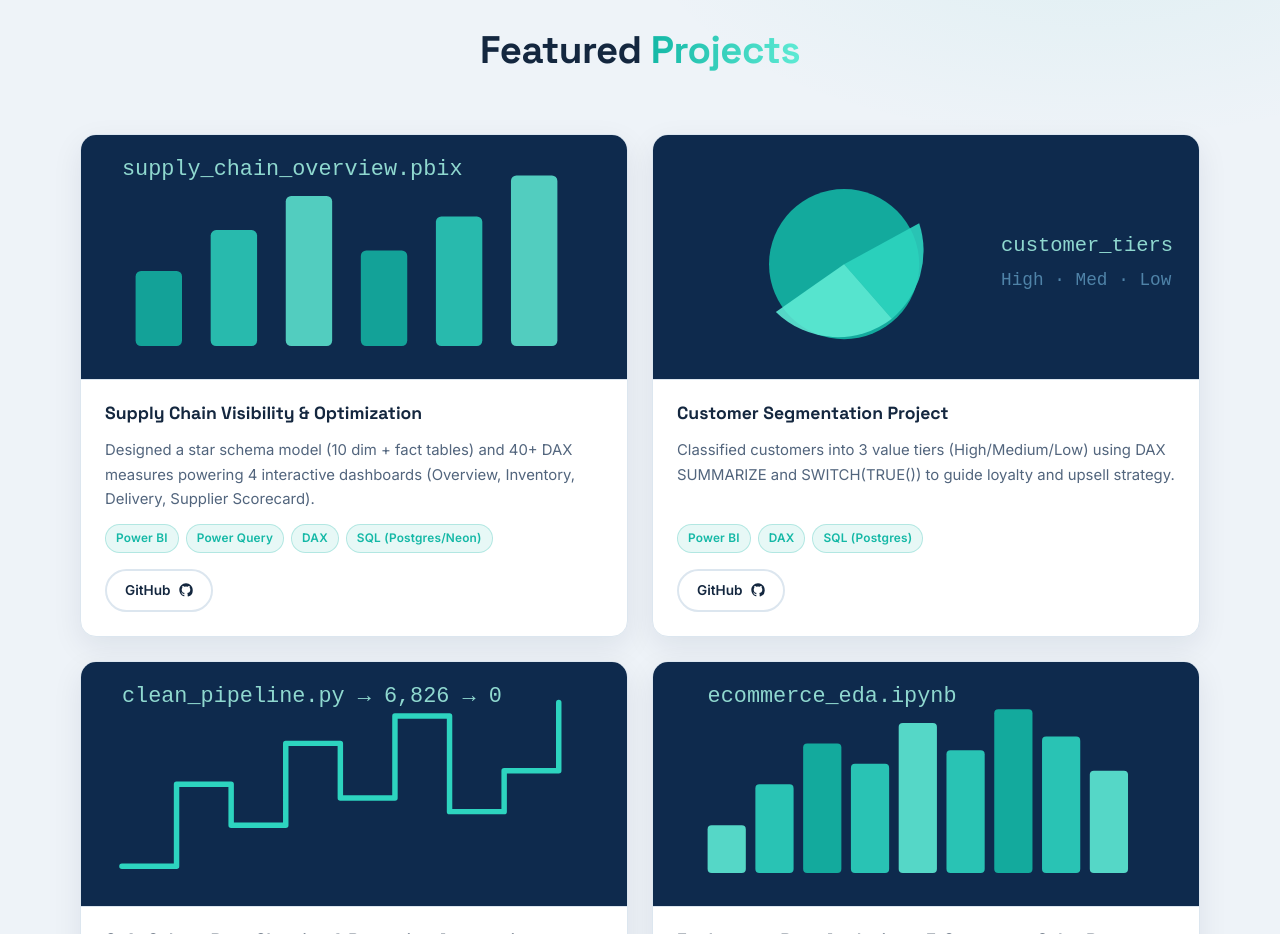
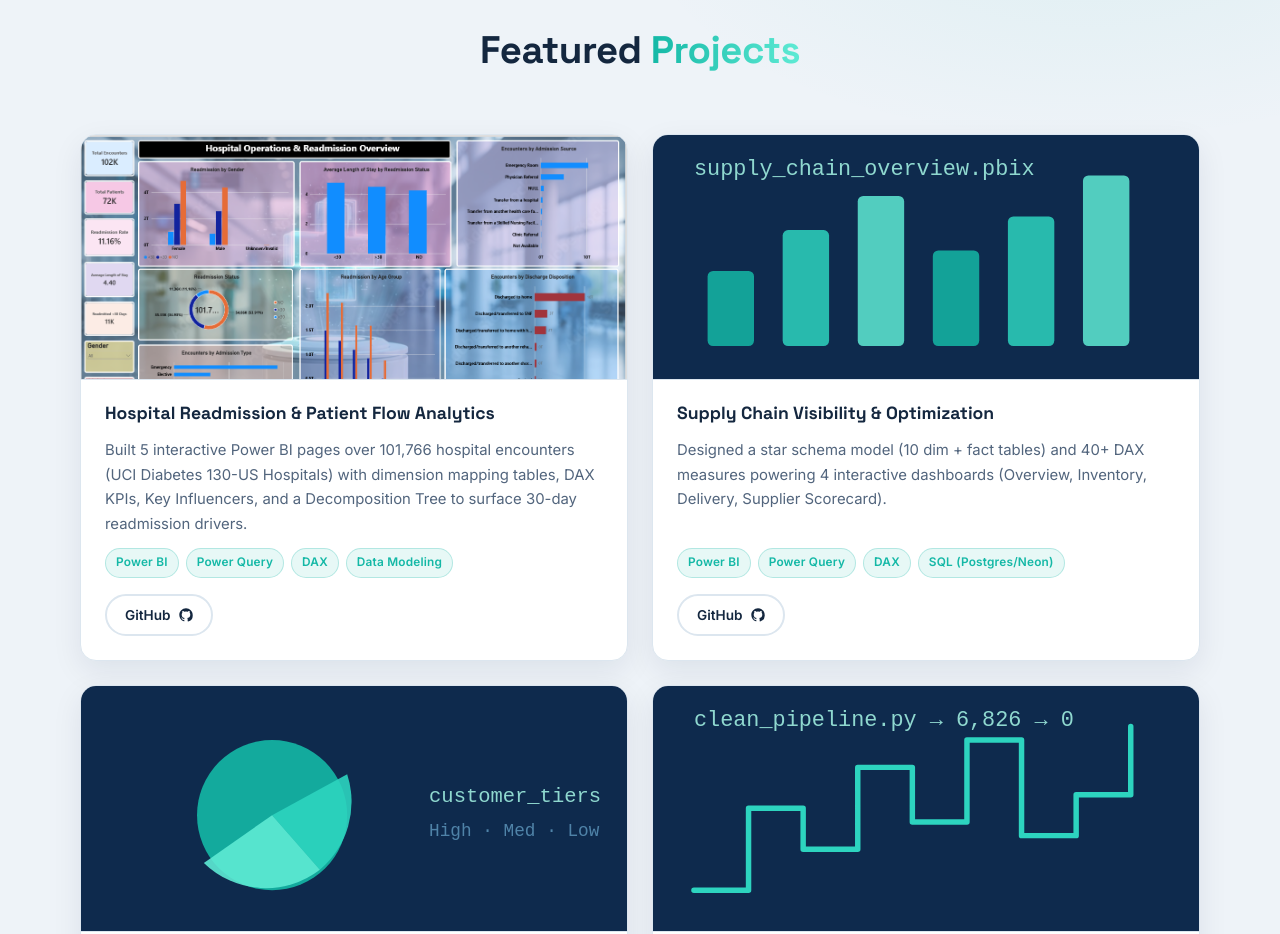
Before and after one commit to nitishkumarydv/Portfolio, a website: page index.html in a window 1280 px wide. Shown: the part 3020-3954 px from the top of the page. Drawn offline with Linux system fonts and the light colour scheme.

Commit message:
Update portfolio

```diff
--- a/css/style.css
+++ b/css/style.css
@@ -407,6 +407,8 @@ button { font: inherit; color: inherit; background: none; border: 0; cursor: poi
 .project-media { aspect-ratio: 400 / 180; overflow: hidden; border-bottom: 1px solid var(--border); }
 .project-media svg { width: 100%; height: 100%; transition: transform .5s ease; }
 .project-card:hover .project-media svg { transform: scale(1.05); }
+.project-media img { display: block; width: 100%; height: 100%; object-fit: cover; object-position: top; transition: transform .5s ease; }
+.project-card:hover .project-media img { transform: scale(1.05); }
 
 .project-body { display: flex; flex-direction: column; gap: 12px; flex: 1; padding: 22px 24px 24px; }
 .project-body h3 { font-family: var(--font-display); font-size: 1.1rem; line-height: 1.35; }
--- a/index.html
+++ b/index.html
@@ -243,6 +243,24 @@
         <div class="projects-grid">
 
           <article class="project-card reveal" style="--i:0">
+            <div class="project-media">
+              <img src="assets/hospital-readmission-overview.png" alt="Executive Overview dashboard from the Hospital Readmission Analytics Power BI report" width="1205" height="676" loading="lazy">
+            </div>
+            <div class="project-body">
+              <h3>Hospital Readmission &amp; Patient Flow Analytics</h3>
+              <p>Built 5 interactive Power BI pages over 101,766 hospital encounters (UCI Diabetes 130-US Hospitals) with dimension mapping tables, DAX KPIs, Key Influencers, and a Decomposition Tree to surface 30-day readmission drivers.</p>
+              <ul class="tags" aria-label="Technologies used">
+                <li>Power BI</li><li>Power Query</li><li>DAX</li><li>Data Modeling</li>
+              </ul>
+              <div class="project-links">
+                <a class="btn btn-outline btn-sm" href="https://github.com/nitishkumarydv/hospital-readmission-powerbi-analytics" target="_blank" rel="noopener noreferrer" aria-label="GitHub repository for Hospital Readmission and Patient Flow Analytics">GitHub
+                  <svg viewBox="0 0 24 24" width="14" height="14" fill="currentColor" aria-hidden="true"><path d="M12 .5C5.65.5.5 5.65.5 12c0 5.08 3.29 9.39 7.86 10.91.58.11.79-.25.79-.56 0-.27-.01-1.17-.02-2.12-3.2.7-3.87-1.36-3.87-1.36-.52-1.33-1.28-1.68-1.28-1.68-1.04-.71.08-.7.08-.7 1.15.08 1.76 1.19 1.76 1.19 1.03 1.76 2.69 1.25 3.35.96.1-.75.4-1.25.72-1.54-2.55-.29-5.24-1.28-5.24-5.68 0-1.26.45-2.28 1.19-3.09-.12-.29-.52-1.46.11-3.05 0 0 .97-.31 3.17 1.18a11 11 0 0 1 5.77 0c2.2-1.49 3.16-1.18 3.16-1.18.63 1.59.24 2.76.12 3.05.74.81 1.18 1.83 1.18 3.09 0 4.41-2.69 5.38-5.26 5.66.41.36.78 1.06.78 2.14 0 1.54-.02 2.79-.02 3.17 0 .31.21.68.8.56A10.52 10.52 0 0 0 23.5 12C23.5 5.65 18.35.5 12 .5z"/></svg>
+                </a>
+              </div>
+            </div>
+          </article>
+
+          <article class="project-card reveal" style="--i:1">
             <div class="project-media" aria-hidden="true">
               <svg viewBox="0 0 400 180" preserveAspectRatio="xMidYMid slice"><rect width="400" height="180" fill="#0e2a4d"/><rect x="40" y="100" width="34" height="55" rx="4" fill="#14b8a6" opacity=".85"/><rect x="95" y="70" width="34" height="85" rx="4" fill="#2dd4bf" opacity=".85"/><rect x="150" y="45" width="34" height="110" rx="4" fill="#5eead4" opacity=".85"/><rect x="205" y="85" width="34" height="70" rx="4" fill="#14b8a6" opacity=".85"/><rect x="260" y="60" width="34" height="95" rx="4" fill="#2dd4bf" opacity=".85"/><rect x="315" y="30" width="34" height="125" rx="4" fill="#5eead4" opacity=".85"/><text x="30" y="30" fill="#8fd8cf" font-size="16" font-family="monospace">supply_chain_overview.pbix</text></svg>
             </div>
@@ -260,7 +278,7 @@
             </div>
           </article>
 
-          <article class="project-card reveal" style="--i:1">
+          <article class="project-card reveal" style="--i:2">
             <div class="project-media" aria-hidden="true">
               <svg viewBox="0 0 400 180" preserveAspectRatio="xMidYMid slice"><rect width="400" height="180" fill="#0e2a4d"/><circle cx="140" cy="95" r="55" fill="#14b8a6" opacity=".9"/><path d="M140 95 L195 65 A65 65 0 0 1 175 135 Z" fill="#2dd4bf" opacity=".9"/><path d="M140 95 L175 135 A65 65 0 0 1 90 130 Z" fill="#5eead4" opacity=".9"/><text x="255" y="85" fill="#8fd8cf" font-size="15" font-family="monospace">customer_tiers</text><text x="255" y="110" fill="#4f83a8" font-size="13" font-family="monospace">High · Med · Low</text></svg>
             </div>
@@ -278,7 +296,7 @@
             </div>
           </article>
 
-          <article class="project-card reveal" style="--i:2">
+          <article class="project-card reveal" style="--i:3">
             <div class="project-media" aria-hidden="true">
               <svg viewBox="0 0 400 180" preserveAspectRatio="xMidYMid slice"><rect width="400" height="180" fill="#0e2a4d"/><path d="M30 150 L70 150 L70 90 L110 90 L110 120 L150 120 L150 60 L190 60 L190 100 L230 100 L230 40 L270 40 L270 110 L310 110 L310 80 L350 80 L350 30" fill="none" stroke="#2dd4bf" stroke-width="4" stroke-linecap="round" stroke-linejoin="round"/><text x="30" y="30" fill="#8fd8cf" font-size="16" font-family="monospace">clean_pipeline.py → 6,826 → 0</text></svg>
             </div>
@@ -296,7 +314,7 @@
             </div>
           </article>
 
-          <article class="project-card reveal" style="--i:3">
+          <article class="project-card reveal" style="--i:4">
             <div class="project-media" aria-hidden="true">
               <svg viewBox="0 0 400 180" preserveAspectRatio="xMidYMid slice"><rect width="400" height="180" fill="#0e2a4d"/><rect x="40" y="120" width="28" height="35" rx="3" fill="#5eead4" opacity=".9"/><rect x="75" y="90" width="28" height="65" rx="3" fill="#2dd4bf" opacity=".9"/><rect x="110" y="60" width="28" height="95" rx="3" fill="#14b8a6" opacity=".9"/><rect x="145" y="75" width="28" height="80" rx="3" fill="#2dd4bf" opacity=".9"/><rect x="180" y="45" width="28" height="110" rx="3" fill="#5eead4" opacity=".9"/><rect x="215" y="65" width="28" height="90" rx="3" fill="#2dd4bf" opacity=".9"/><rect x="250" y="35" width="28" height="120" rx="3" fill="#14b8a6" opacity=".9"/><rect x="285" y="55" width="28" height="100" rx="3" fill="#2dd4bf" opacity=".9"/><rect x="320" y="80" width="28" height="75" rx="3" fill="#5eead4" opacity=".9"/><text x="40" y="30" fill="#8fd8cf" font-size="16" font-family="monospace">ecommerce_eda.ipynb</text></svg>
             </div>
```
Also changed, not shown: assets/hospital-readmission-overview.png (added), executive-overview.png (added).
